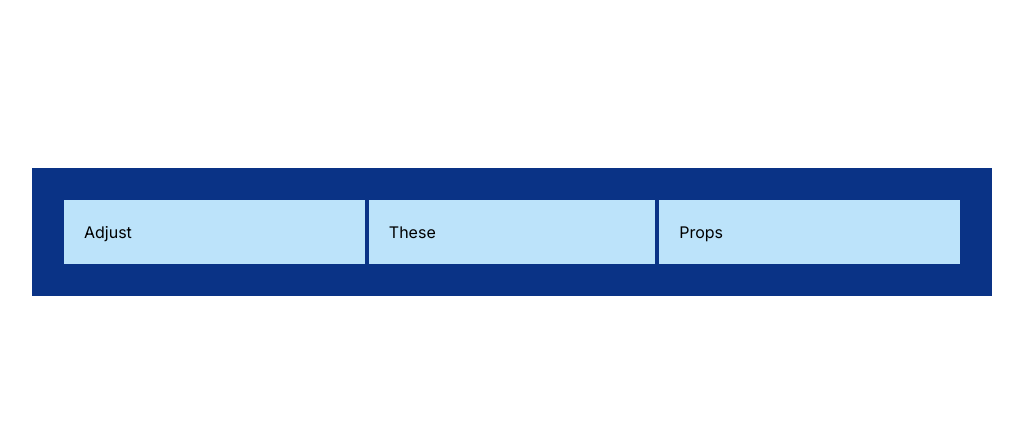
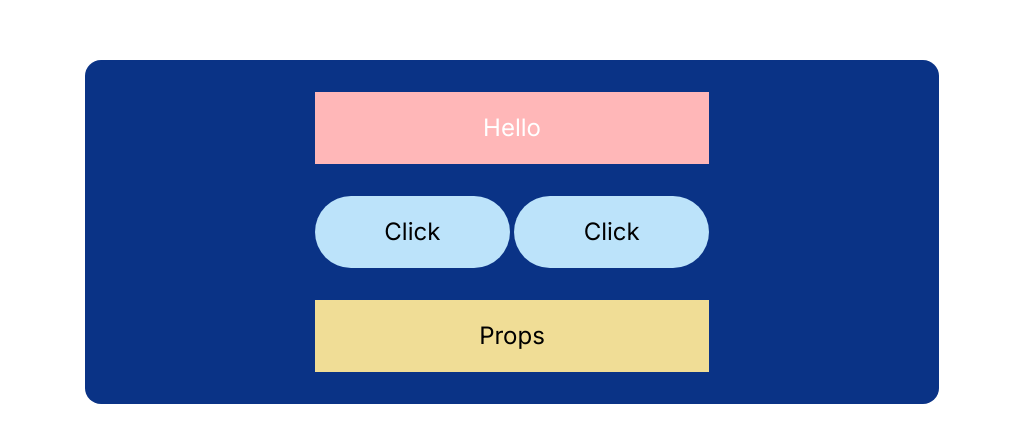
Before and after one commit to acm-ucr/archery-website, a Next.js app: page / in a window 1280 px wide. Shown: the part 168-610 px from the top of the page, without its empty margins (128-1151 px from the left). Built offline with nearby package versions, Linux system fonts and the light colour scheme.

Commit message:
Added required elements and fixed formatting

```diff
--- a/src/app/example.tsx
+++ b/src/app/example.tsx
@@ -1,17 +1,23 @@
 const Example = (props: { text1: string; text2: string; text3: string }) => {
   return (
-    <div className="bg-archery-blue-500 flex w-3/4 items-center gap-1 justify-self-center p-8">
-      <div className="bg-archery-blue-100 w-1/2 p-5 text-left">
+    <div className="bg-archery-blue-500 flex w-2/3 flex-col items-center gap-8 justify-self-center rounded-2xl p-8">
+      <div className="bg-archery-pink-100 w-1/2 p-5 text-center text-2xl text-white">
         {props.text1}
       </div>
 
       <div className="flex w-1/2 flex-row gap-1">
-        <div className="bg-archery-blue-100 w-full p-5 text-left">
+        <div className="bg-archery-blue-100 w-1/2 rounded-full p-5 text-center text-2xl">
+          {props.text2}
+        </div>
+
+        <div className="bg-archery-blue-100 w-1/2 rounded-full p-5 text-center text-2xl">
           {props.text2}
         </div>
       </div>
 
-      <div className="bg-archery-blue-100 w-1/2 p-5">{props.text3}</div>
+      <div className="bg-archery-yellow-100 w-1/2 p-5 text-center text-2xl">
+        {props.text3}
+      </div>
     </div>
   );
 };
--- a/src/app/page.tsx
+++ b/src/app/page.tsx
@@ -3,7 +3,7 @@ import Example from "@/app/example";
 const Home = () => {
   return (
     <div className="flex h-screen w-screen items-center justify-center">
-      <Example text1="Adjust" text2="These" text3="Props" />
+      <Example text1="Hello" text2="Click" text3="Props" />
     </div>
   );
 };
```
Also changed, not shown: 1 other file (tests, documents, lock files or other folders).
